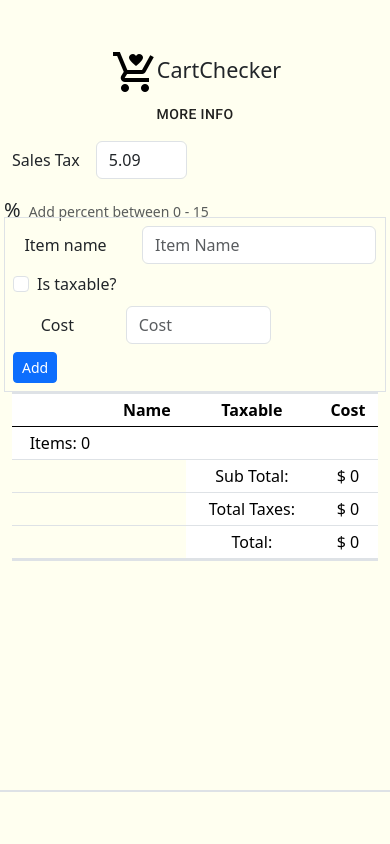
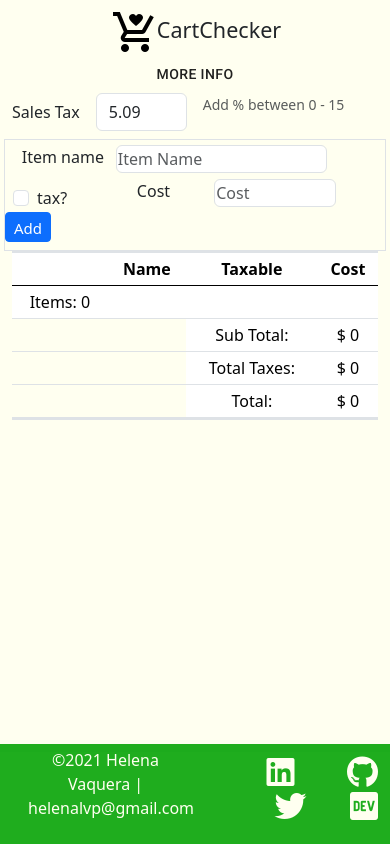
Before and after one commit to helenalvp/cart-checker, a React (Create React App) app: page / in a window 390 px wide. Built offline with nearby package versions, Linux system fonts and the light colour scheme.

Commit message:
made site responsive to smaller screens

```diff
--- a/src/App.css
+++ b/src/App.css
@@ -1,6 +1,7 @@
 :root {
   --primary-color: black;
-  --secondary-color: green;
+  --secondary-color: rgba(17, 168, 17, 0.938);
+  /* --secondary-color-var: rgba(13, 173, 13, 0.781); */
   --hover-color: rgba(128, 128, 128, 0.151);
   --text-hover-color: rgb(255, 255, 255);
   --bg-color: #fffff0;
@@ -22,7 +23,7 @@ body {
   bottom: 0;
   width: 100%;
   min-height: 100px; /* Height of the footer */
-  background: black;
+  background: var(--secondary-color);
   color: var(--bg-color);
 }
 i,
@@ -58,11 +59,18 @@ i,
 
 .drawer.app-title {
   color: var(--secondary-color);
+  overflow-wrap: break-word;
 }
 
 /* Navbar */
 i:hover {
-  color: var(--secondary-color);
+  color: var(--primary-color);
+}
+i.fa-twitter:hover {
+  color: #1da1f2;
+}
+i.fa-linkedin:hover {
+  color: #2867b2;
 }
 .navlink:hover {
   color: var(--text-hover-color);
@@ -89,15 +97,67 @@ button:hover {
 }
 .app-summary {
   height: 100vh;
-  width: 35vh;
+  width: 55vh;
   font-size: 125%;
   overflow-x: hidden;
+  overflow-wrap: break-word;
 }
 .more-info-btn span:hover,
 button.more-info-btn:hover {
   color: green;
 }
+.form-text-sm,
+.form-check-sm {
+  display: none;
+}
+
+/* cart checker section */
+.table-container {
+  max-height: 50vh;
+  overflow-y: auto;
+  display: flex;
+  justify-content: space-around;
+  align-items: flex-start;
+}
+thead,
+tfoot,
+.sticky-element {
+  position: sticky;
+}
+/* table styling */
+
 /* Responsive */
+@media screen and (max-width: 300px) {
+  div.format-check-xs {
+    padding: 0px;
+    margin: 0px;
+  }
+  button.format-sm {
+    margin: 0px;
+    padding: 0px;
+  }
+  div.format-xs {
+    width: fit-content;
+  }
+  div.format-cost-xs {
+    width: 160px;
+    margin-left: 15px;
+    padding-left: 15px;
+  }
+  button.format-sm {
+    width: 35px;
+    margin: 0px;
+  }
+  div.footer-font-xs {
+    font-size: 12px;
+  }
+  a.hide-link {
+    display: none;
+    padding: 15px;
+    margin: 15px;
+  }
+}
+
 @media screen and (max-width: 700px) {
   .skills-logo {
     height: 50px;
@@ -107,6 +167,38 @@ button.more-info-btn:hover {
   }
   .list-menu {
     font-size: 16px;
+  }
+  .percent-sign {
+    display: none;
+  }
+  .form-text-md,
+  .form-check-md {
+    display: none;
+  }
+  .form-text-sm,
+  .form-check-sm {
+    display: inline;
+  }
+  input.format-sm {
+    padding: 1px;
+    margin: 0px;
+  }
+  div.format-sm {
+    padding-left: 0px;
+    margin: 5px;
+  }
+  button.format-sm {
+    height: 30px;
+    font-size: 15px;
+    margin-right: 15px;
+    /* width: 60px; */
+  }
+  .drawer.app-title {
+    width: 60%;
+  }
+  .drawer {
+    width: 35vh;
+    font-size: 18px;
   }
 }
 
--- a/src/App.js
+++ b/src/App.js
@@ -1,6 +1,6 @@
 import "./App.css";
 import "bootstrap/dist/css/bootstrap.min.css";
-// import Footer from "./components/Footer";
+import Footer from "./components/Footer";
 import "bootstrap/dist/css/bootstrap.min.css";
 import CartChecker from "./components/app-components/CartChecker";
 import MoreInfoButton from "./components/MoreInfoButton";
@@ -12,16 +12,16 @@ function App() {
       {/* <div className="container-fluid border border-danger bg-danger bg-opacity-10 text-danger">
         Cart still checking. Please come back later.
       </div> */}
-      <div className="content container-fluid border-bottom border-2 py-0 my-0 mt-5">
+      <div className="content container-fluid border-bottom border-2 py-0 my-0 mt-2 mt-md-5">
         <h4 className="py-0 my-0">
-          <img src={appLogo} className="app-logo " alt="" />
+          <img src={appLogo} className="app-logo" alt="" />
           CartChecker <MoreInfoButton />
         </h4>
         <div className="container">
           <CartChecker />
         </div>
       </div>
-      {/* <Footer /> */}
+      <Footer />
     </div>
   );
 }
--- a/src/components/Footer.jsx
+++ b/src/components/Footer.jsx
@@ -12,7 +12,7 @@ class Footer extends Component {
           spacing={3}
           className="pt-3 px-3 d-flex justify-content-between sticky-footer"
         >
-          <Grid item xs={6} className="text-lg-start py-0">
+          <Grid item xs={6} className="text-md-start py-0 footer-font-xs">
             <span>&copy;2021</span> Helena Vaquera | helenalvp@gmail.com
           </Grid>
           <Grid
@@ -21,7 +21,7 @@ class Footer extends Component {
             className="text-end col d-flex align-items-center p-0 justify-content-end"
           >
             <div className="row social px-2 pt-lg-3 pt-2">
-              <div className="col-sm-3 col-6 p-0 p-sm-2">
+              <div className="col-sm-3 col-6 p-sm-0 p-sm-2">
                 <a
                   className=""
                   href="https://linkedin.com/in/helenalvp/"
@@ -43,7 +43,7 @@ class Footer extends Component {
               </div>
               <div className="col-sm-3 col-6 p-0 p-sm-2">
                 <a
-                  className=""
+                  className="hide-link"
                   href="https://twitter.com/helenalvp"
                   target="_blank"
                   rel="noreferrer"
@@ -53,7 +53,7 @@ class Footer extends Component {
               </div>
               <div className="col-sm-3 col-6 p-0 pb-2 p-sm-2">
                 <a
-                  className=""
+                  className="hide-link"
                   href="https://dev.to/helenalvp"
                   target="_blank"
                   rel="noreferrer"
--- a/src/components/MoreInfoButton.js
+++ b/src/components/MoreInfoButton.js
@@ -49,7 +49,7 @@ export default function MoreInfoButton() {
         <React.Fragment key={anchor}>
           <Button
             onClick={toggleDrawer(anchor, true)}
-            className="more-info-btn"
+            className="more-info-btn mt-lg-3"
           >
             {"More Info"}
           </Button>
--- a/src/components/app-components/CartChecker.jsx
+++ b/src/components/app-components/CartChecker.jsx
@@ -33,24 +33,14 @@ class CartChecker extends Component {
 
   updateTotals = () => {
     // this is going to update the sub total and the total
-    console.log("here is where i update totals");
     var newSubTotal = 0;
     var tax = this.state.tax;
-    console.log(tax);
     var newTaxTotal = 0;
     var newTotal = 0;
     var itemsArr = this.state.items;
-    console.log(
-      typeof newSubTotal,
-      typeof newTotal,
-      typeof tax,
-      typeof newTaxTotal
-    );
 
     for (var i = 0; i <= itemsArr.length - 1; i++) {
       var item = itemsArr[i];
-      console.log("this is the item being looped", item);
-      console.log(item.cost, isNaN(item.cost), typeof item.cost);
       var cost = item.cost;
 
       newSubTotal += cost;
@@ -61,27 +51,12 @@ class CartChecker extends Component {
     }
 
     newTotal = newSubTotal + newTaxTotal;
-    console.log(typeof newSubTotal, typeof taxesTotal, typeof total);
-    console.log(
-      typeof newSubTotal,
-      typeof newTotal,
-      typeof tax,
-      typeof newTaxTotal
-    );
 
-    this.setState(
-      {
+    this.setState({
       subTotal: Number(newSubTotal).toFixed(2),
       taxesTotal: Number(newTaxTotal).toFixed(2),
       total: Number(newTotal).toFixed(2),
-      },
-      () =>
-        console.log(
-          `this should update the totals`,
-          this.state,
-          this.state.items
-        )
-    );
+    });
   };
 
   addInTable = (itemObj) => {
@@ -126,7 +101,11 @@ class CartChecker extends Component {
     return (
       <Fragment>
         <Grid container spacing={3} className="mb-5">
-          <Grid item xs={12} className="sales-tax p-0 mt-3">
+          <Grid
+            item
+            xs={12}
+            className="sales-tax p-0 mt-md-3 mt-2 mb-3 mb-md-0"
+          >
             <SalesTax
               //add on change/submit function to cart checker
               updateTaxTotal={this.updateTaxes}
@@ -149,8 +128,9 @@ class CartChecker extends Component {
             className="item-container border-bottom border-2 p-0 m-0"
           >
             {/* this is where the fixed container to have the items will be */}
+            <div className="table-container">
               <table className="table table-striped table-hover table-sm mb-0 pb-0 ">
-              <thead>
+                <thead className="sticky-element">
                   <tr>
                     <th scope="col"></th>
                     <th scope="col">Name</th>
@@ -164,7 +144,7 @@ class CartChecker extends Component {
                     onDelete={this.deleteInTable}
                   />
                 </tbody>
-              <tfoot>
+                <tfoot className="sticky-element">
                   <tr>
                     <td>Items: {this.state.items.length}</td>
                     <td colSpan={3}></td>
@@ -192,6 +172,7 @@ class CartChecker extends Component {
                   </tr>
                 </tfoot>
               </table>
+            </div>
           </Grid>
         </Grid>
       </Fragment>
--- a/src/components/app-components/ItemForm.jsx
+++ b/src/components/app-components/ItemForm.jsx
@@ -43,18 +43,21 @@ class ItemForm extends Component {
   render() {
     return (
       <Fragment>
-        <form className="row gy-2 gx-3 justify-content-between align-items-center form-floating my-lg-3 pb-2 border">
-          <div className="col-auto">
-            <div className="row">
-              <div className="col-4">
-                <label htmlFor="itemName" className="col-form-label">
+        <form className="row gy-2 gx-3 justify-content-between align-items-center form-floating my-md-3 pb-2 border">
+          <div className="col-auto format-sm">
+            <div className="row m-0 p-0">
+              <div className="col-4 p-0">
+                <label
+                  htmlFor="itemName"
+                  className="col-form-label p-0 mt-md-2"
+                >
                   Item name
                 </label>
               </div>
-              <div className="col-8">
+              <div className="col-8 p-0 m-0">
                 <input
                   type="text"
-                  className="form-control"
+                  className="form-control format-sm"
                   id="itemName"
                   placeholder="Item Name"
                   value={this.state.item.itemName}
@@ -64,7 +67,7 @@ class ItemForm extends Component {
               </div>
             </div>
           </div>
-          <div className="col-auto">
+          <div className="col-auto format-check-xs">
             <div className="form-check">
               <input
                 className="form-check-input"
@@ -74,15 +77,27 @@ class ItemForm extends Component {
                 value={!this.state.item.isTaxable}
                 onChange={this.onChange}
               />
-              <label className="form-check-label" htmlFor="isTaxable">
+              <label
+                className="form-check-label form-check-md"
+                htmlFor="isTaxable"
+              >
                 Is taxable?
+              </label>
+              <label
+                className="form-check-label form-check-sm"
+                htmlFor="isTaxable"
+              >
+                tax?
               </label>
             </div>
           </div>
-          <div className="col-auto">
-            <div className="row">
-              <div className="col-4">
-                <label className="col-form-label" htmlFor="itemCost">
+          <div className="col-auto p-0 m-0">
+            <div className="row p-sm-0 m-sm-0 format-xs format-cost-xs">
+              <div className="col-4 p-0 m-0 format-xs ">
+                <label
+                  className="col-form-label mt-0 mt-md-2 pt-0"
+                  htmlFor="itemCost"
+                >
                   Cost
                 </label>
               </div>
@@ -90,7 +105,7 @@ class ItemForm extends Component {
                 <div className="input-group">
                   <input
                     type="number"
-                    className="form-control"
+                    className="form-control format-sm"
                     id="itemCost"
                     placeholder="Cost"
                     value={this.state.item.itemCost || ""}
@@ -102,10 +117,10 @@ class ItemForm extends Component {
             </div>
           </div>
 
-          <div className="col-auto">
+          <div className="col-auto m-0 p-0 format-xs">
             <button
               type="submit"
-              className="btn btn-sm btn-primary"
+              className="btn btn-sm btn-primary format-sm"
               onClick={this.onSubmit}
             >
               Add
--- a/src/components/app-components/SalesTax.jsx
+++ b/src/components/app-components/SalesTax.jsx
@@ -39,11 +39,18 @@ class SalesTax extends Component {
             onChange={this.changeSalesTax}
           />
         </div>
-        <div className="col-auto mx-0 px-0 ">
+        <div className="col-auto mx-0 mt-sm-4 mt-0 px-0">
           <span className="percent-sign">%</span>
 
-          <span className={`mx-2 form-text ${this.state.salesTaxValidClass}`}>
+          <span
+            className={`mx-2 form-text form-text-md ${this.state.salesTaxValidClass}`}
+          >
             Add percent between 0 - 15
+          </span>
+          <span
+            className={`mx-2 form-text form-text-sm${this.state.salesTaxValidClass}`}
+          >
+            Add % between 0 - 15
           </span>
         </div>
       </div>
```
Lines whose indentation alone changed are shown as unchanged.
